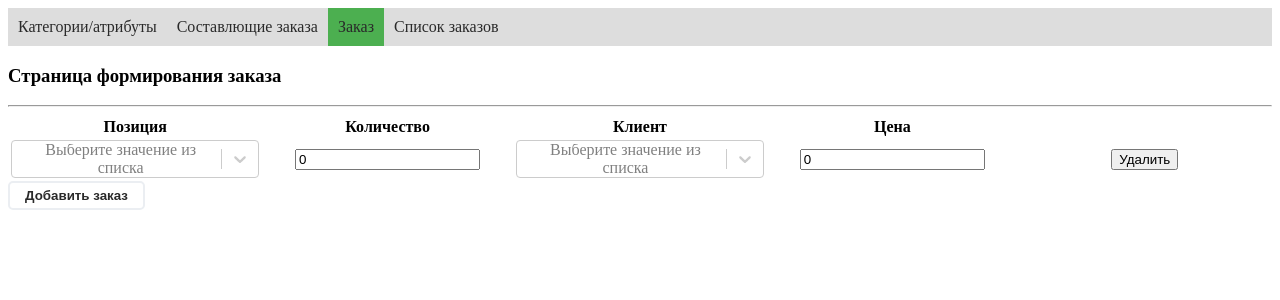
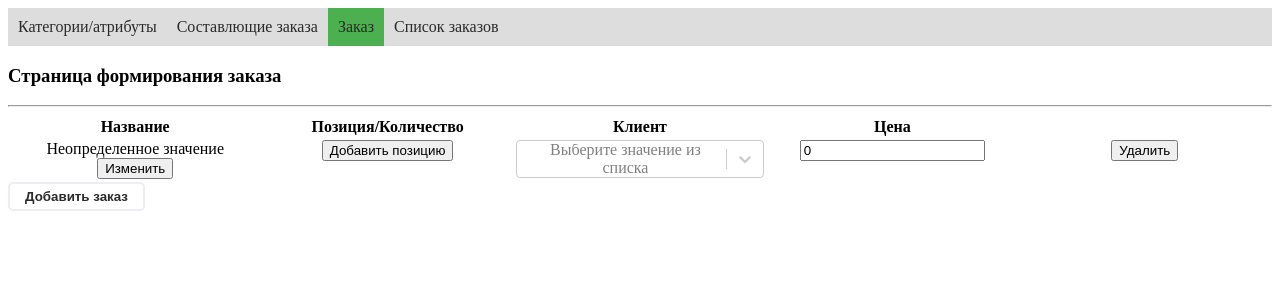
Before and after one commit to AClimber/ReactTodoList, a React app: page /order in a window 1280 px wide. Both pictures are taken after a click on the button "Добавить заказ". Shown: the top 300 px of the page. Built offline with nearby package versions, Linux system fonts and the light colour scheme.

Commit message:
fix order page

```diff
--- a/src/app/components/customSelect/CustomSelect.interface.ts
+++ b/src/app/components/customSelect/CustomSelect.interface.ts
@@ -1,5 +1,3 @@
-import {ICategory} from "./../dictionary/Dictionary.interface";
-
 export interface ICustomSelectProps {
     selectedItemId: number|string,
     list: any,
--- a/src/app/components/order/Order.component.tsx
+++ b/src/app/components/order/Order.component.tsx
@@ -56,9 +56,9 @@ export class OrderComponent extends React.Component<IOrderProps, IOrderState> {
     private addNewOrder(): void {
         const newOrder: IOrder = {
             id: Date.now(),
-            position: null,
+            name: 'Неопределенное значение',
+            positions: [],
             client: null,
-            amount: 0,
             price: 0
         };
 
@@ -110,8 +110,8 @@ export class OrderComponent extends React.Component<IOrderProps, IOrderState> {
                 <table style = {CommonStyles.Table}>
                     <thead>
                         <tr>
-                            <th style={CommonStyles.TableColumn}>Позиция</th>
-                            <th style={CommonStyles.TableColumn}>Количество</th>
+                            <th style={CommonStyles.TableColumn}>Название</th>
+                            <th style={CommonStyles.TableColumn}>Позиция/Количество</th>
                             <th style={CommonStyles.TableColumn}>Клиент</th>
                             <th style={CommonStyles.TableColumn}>Цена</th>
                             <th style={CommonStyles.TableColumn}></th>
--- a/src/app/components/order/orderItem/OrderItem.component.tsx
+++ b/src/app/components/order/orderItem/OrderItem.component.tsx
@@ -2,24 +2,32 @@ import * as React from 'react';
 
 import {IOrderItemProps, IOrderItemState} from './OrderItem.interface';
 import {CustomSelectComponent} from "./../../customSelect/CustomSelect.component";
-import {assign, get} from 'lodash-es';
-import {IOrder, IClient} from '../Order.interface';
+import {assign, filter, forEach, get, map} from 'lodash-es';
+import {IOrder, IClient, IPositionItemWithAmount} from '../Order.interface';
 import {IPositionItem} from '../../department/positionItem/PositionItem.interface';
+import {InputValueComponent} from "../../inputValue/InputValue.component";
 
 export class OrderItemComponent extends React.Component<IOrderItemProps, IOrderItemState> {
     constructor(props: IOrderItemProps) {
         super(props);
 
-        this.positionChange = this.positionChange.bind(this);
+        // this.positionChange = this.positionChange.bind(this);
         this.clientChange = this.clientChange.bind(this);
-        this.amountChange = this.amountChange.bind(this);
+        // this.amountChange = this.amountChange.bind(this);
         this.priceChange = this.priceChange.bind(this);
         this.removeItem = this.removeItem.bind(this);
+        this.addPositionToOrder = this.addPositionToOrder.bind(this);
+        this.nameChange = this.nameChange.bind(this);
     }
 
-    private positionChange(selectedOption: IPositionItem): void {
+    private positionChange(positionId: number, selectedOption: IPositionItem): void {
+        const updatedPositions = forEach(this.props.item.positions, position => {
+           if (position.positionId === positionId) {
+               position.positionId = selectedOption.id;
+           }
+        });
         const updatedItem: IOrder = assign({}, this.props.item, {
-            position: selectedOption
+            positions: updatedPositions
         });
         this.props.onChangeItem(updatedItem);
     }
@@ -31,7 +39,7 @@ export class OrderItemComponent extends React.Component<IOrderItemProps, IOrderI
         this.props.onChangeItem(updatedItem);
     }
 
-    private amountChange(event: React.ChangeEvent): void {
+    private amountChange(positionId: number, event: React.ChangeEvent): void {
         //validate value
         const isValid = true;
         const value = event.target['value'];
@@ -40,8 +48,13 @@ export class OrderItemComponent extends React.Component<IOrderItemProps, IOrderI
             return;
         }
 
+        const updatedPositions = forEach(this.props.item.positions, position => {
+            if (position.positionId === positionId) {
+                position.amount = value;
+            }
+        });
         const updatedItem: IOrder = assign({}, this.props.item, {
-            amount: value
+            positions: updatedPositions
         });
         this.props.onChangeItem(updatedItem);
     }
@@ -65,39 +78,86 @@ export class OrderItemComponent extends React.Component<IOrderItemProps, IOrderI
         this.props.onRemoveItem(this.props.item.id);
     }
 
+    private addPositionToOrder(): void {
+        const newPosition: IPositionItemWithAmount = {
+            positionId: undefined,
+            amount: 0
+        };
+        const updatedItem: IOrder = assign({}, this.props.item, {
+            positions: [...this.props.item.positions, newPosition]
+        });
+
+        this.props.onChangeItem(updatedItem);
+    }
+
+    private removePositionFromOrder(positionId: number): void {
+        const filteredPositions: IPositionItemWithAmount[] = filter(this.props.item.positions, position => {
+            return position.positionId !== positionId;
+        });
+
+        const updatedItem: IOrder = assign({}, this.props.item, {
+            positions: filteredPositions
+        });
+
+        this.props.onChangeItem(updatedItem);
+    }
+
+    private nameChange(value: string): void {
+        const updatedItem: IOrder = assign({}, this.props.item, {
+            name: value
+        });
+
+        this.props.onChangeItem(updatedItem);
+    }
+
     render(): React.ReactNode {
-        const {position, amount, client, price} = this.props.item;
-        const positionId = get(position, 'id');
+        const {positions, client, price, id, name} = this.props.item;
         const clientId = get(client, 'id');
-        const positionSelectElement: React.ReactNode =
-            <CustomSelectComponent
-                onChange={this.positionChange}
-                list={this.props.positionList}
-                selectedItemId={positionId}
-            />;
+        const positionSelectElementWithAmount: React.ReactNode[] = map(positions, item => {
+                return (
+                    <div key={id + '-' + item.positionId}>
+                        <CustomSelectComponent
+                            onChange={this.positionChange.bind(this, item.positionId)}
+                            list={this.props.positionList}
+                            selectedItemId={item.positionId}
+                        />
+                        <input
+                            value={item.amount}
+                            onChange={this.amountChange.bind(this, item.positionId)}
+                        />
+                        <button onClick={this.removePositionFromOrder.bind(this, item.positionId)}>Удалить позицию</button>
+                    </div>
+                );
+            });
+        const positionAddButton: React.ReactNode = <button onClick={this.addPositionToOrder}>Добавить позицию</button>;
         const clientSelectElement: React.ReactNode =
             <CustomSelectComponent
                 onChange={this.clientChange}
                 list={this.props.clientList}
                 selectedItemId={clientId}
             />;
-        const amountElement: React.ReactNode =
-            <input
-                value={amount}
-                onChange={this.amountChange}
-            />;
         const priceElement: React.ReactNode =
             <input
                 value={price}
                 onChange={this.priceChange}
             />;
+        const rowStyle: React.CSSProperties = {
+            height: 30 * positionSelectElementWithAmount.length + 'px',
+            verticalAlign: "top"
+        };
+        const nameElement: React.ReactNode =
+            <InputValueComponent
+                value={name}
+                onChange={this.nameChange}
+            />;
         return (
-            <tr>
+            <tr style={rowStyle}>
                 <td>
-                    {positionSelectElement}
+                    {nameElement}
                 </td>
                 <td>
-                    {amountElement}
+                    {positionSelectElementWithAmount}
+                    {positionAddButton}
                 </td>
                 <td>
                     {clientSelectElement}
```
Also changed, not shown: src/app/components/department/positionItem/PositionItem.component.tsx (+4 -4 lines), src/app/components/order/Order.interface.ts (+7 -2 lines), src/app/components/customSelect/CustomSelect.component.tsx (line endings or trailing spaces).
